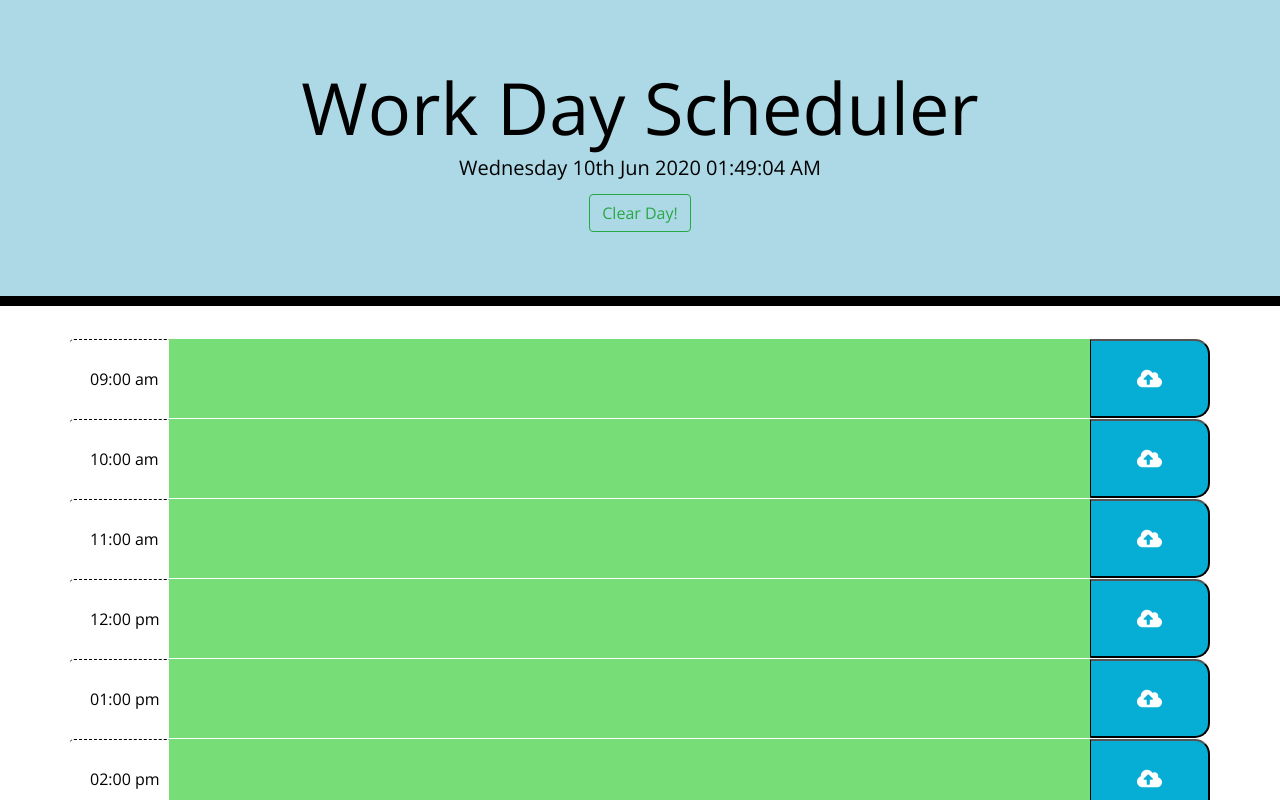
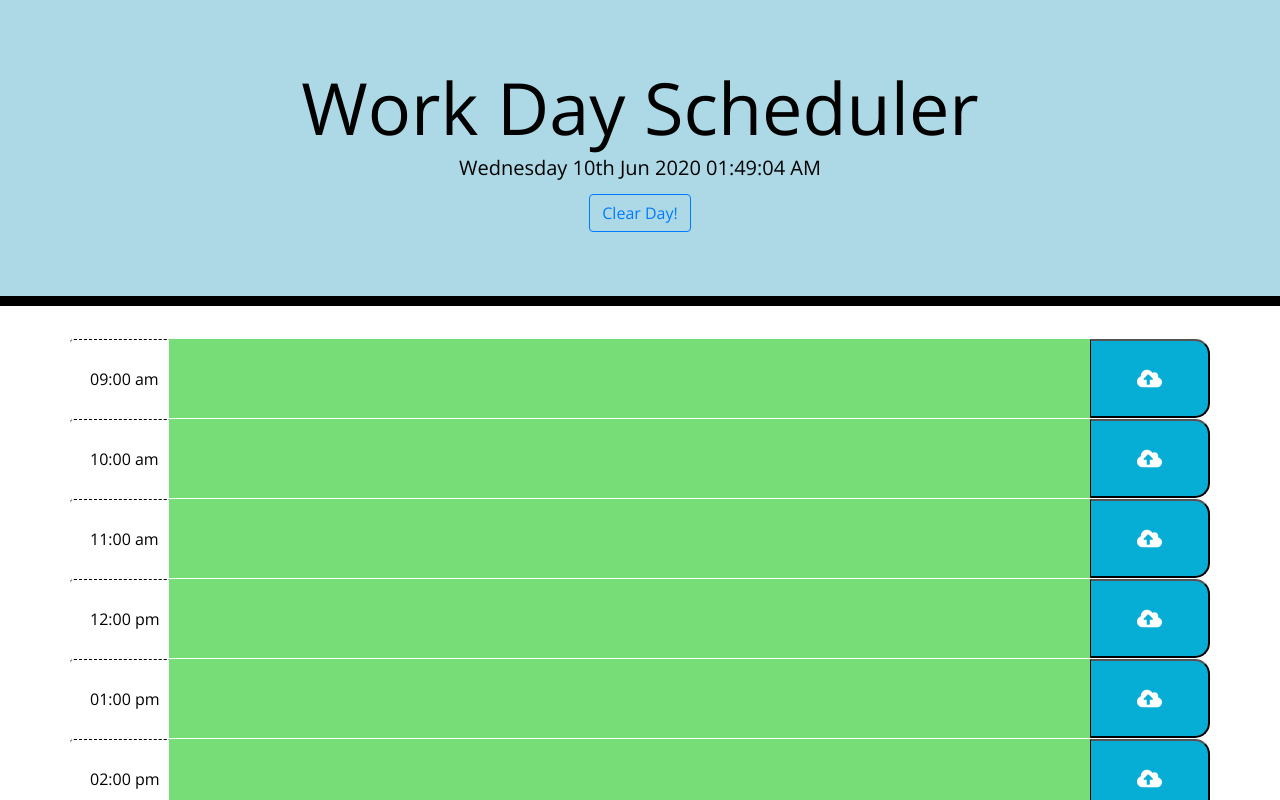
Before and after one commit to dbreznay/Day-Planner, a plain HTML site: page index.html in a window 1280 px wide. Shown: the top 800 px of the page. Drawn offline with nearby package versions, Linux system fonts and the light colour scheme.

Commit message:
added buttons and style elemetns to html and css

```diff
--- a/index.html
+++ b/index.html
@@ -27,7 +27,7 @@
     <header class="jumbotron">
       <h1 class="display-3">Work Day Scheduler</h1>
       <p id="currentDay" class="lead"></p>
-      <button type="button" class="btn btn-outline-success" id="clearDay">Clear Day!</button>
+      <button type="button" class="btn btn-outline-primary" id="clearDay">Clear Day!</button>
 
     </header>
     <div class="container">
--- a/style.css
+++ b/style.css
@@ -82,4 +82,9 @@ body {
   .saveBtn i:hover {
     font-size: 40px;
     transition: all .3s ease-in-out;
+
   }
+
+  .clearDay {
+
+  }
```
